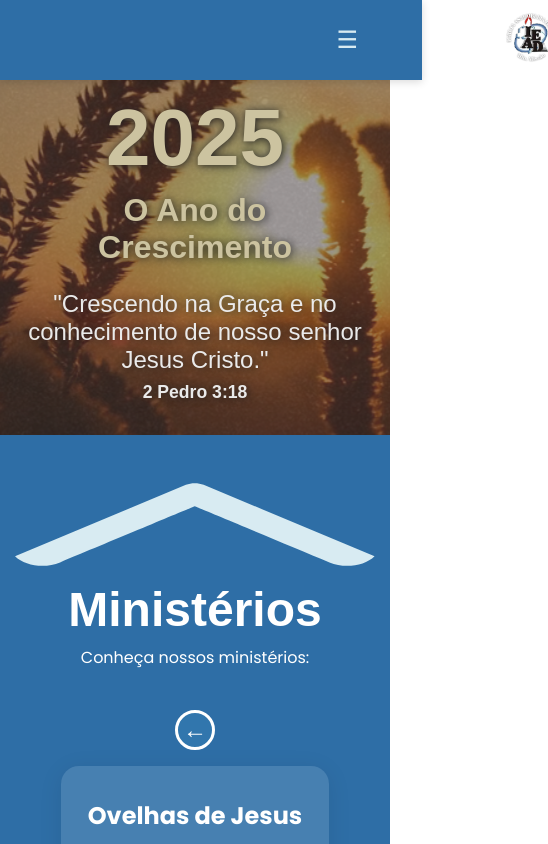
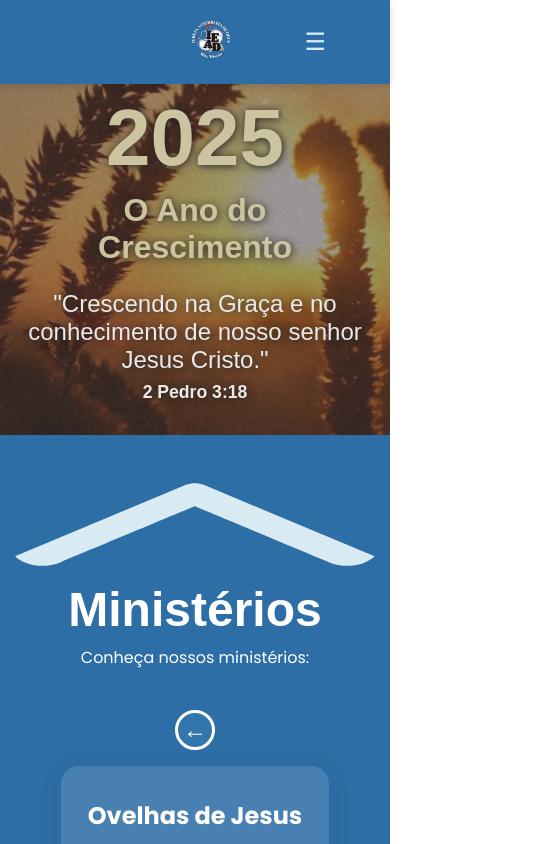
Before and after one commit to rafael-castilho-costa/iead-sub-sede, an Angular app: page /home in a window 390 px wide. Shown: the top 844 px of the page, 548 px wide, since content can reach past the window. Built offline with nearby package versions, Linux system fonts and the light colour scheme.

Commit message:
ajustes de responsividade

```diff
--- a/src/app/core/components/header/header.component.scss
+++ b/src/app/core/components/header/header.component.scss
@@ -4,7 +4,7 @@ header {
   top:0;
   z-index: 1000;
   position: fixed;
-  width: 100vw;
+  width: 100%;
   background: #2E6EA6;
   justify-content: center;
   box-shadow: 0 2px 8px rgba(0,0,0,0.15);
@@ -30,17 +30,17 @@ header {
     z-index: 1001;
   }
 
-  @media (max-width: 1146px) {
-      gap: 0;
-      padding: 0.5rem 1rem;
+  @media (max-width: 1545px) {
+
 
       .header-container {
         flex-direction: column;
         align-items: center;
         justify-content: center;
+        padding: 1rem;
 
         .logo img {
-        height: 60px;
+        height: 48px;
         width: auto;
         }
       }
@@ -97,6 +97,7 @@ header {
   .logo img {
     height: 100px;
     width: auto;
+    object-fit: contain;
   }
 
   .nav {
--- a/src/app/views/home/home/home.component.html
+++ b/src/app/views/home/home/home.component.html
@@ -96,7 +96,5 @@
       <br><p>Contribua com a obra do Senhor.</p>
       <button class="button-contribua">Contribuir</button>
     </div>
-
-
   </div>
 </section>
--- a/src/app/views/home/home/home.component.scss
+++ b/src/app/views/home/home/home.component.scss
@@ -489,4 +489,27 @@
       }
     }
   }
+
+  @media (max-width: 900px) {
+    .banner-content-contribua {
+      flex-direction: column;
+      gap: 2rem;
+
+      .contribua-text{
+        h2 {
+          font-size: 1.5rem;
+        }
+        p {
+          font-size: 0.8rem;
+        }
+      }
+      .contribua-card {
+        align-self: center;
+      }
+    }
+    .banner-contribua {
+      padding: 3rem 0.5rem;
+      min-height: 280px;
+    }
+  }
 }
```
